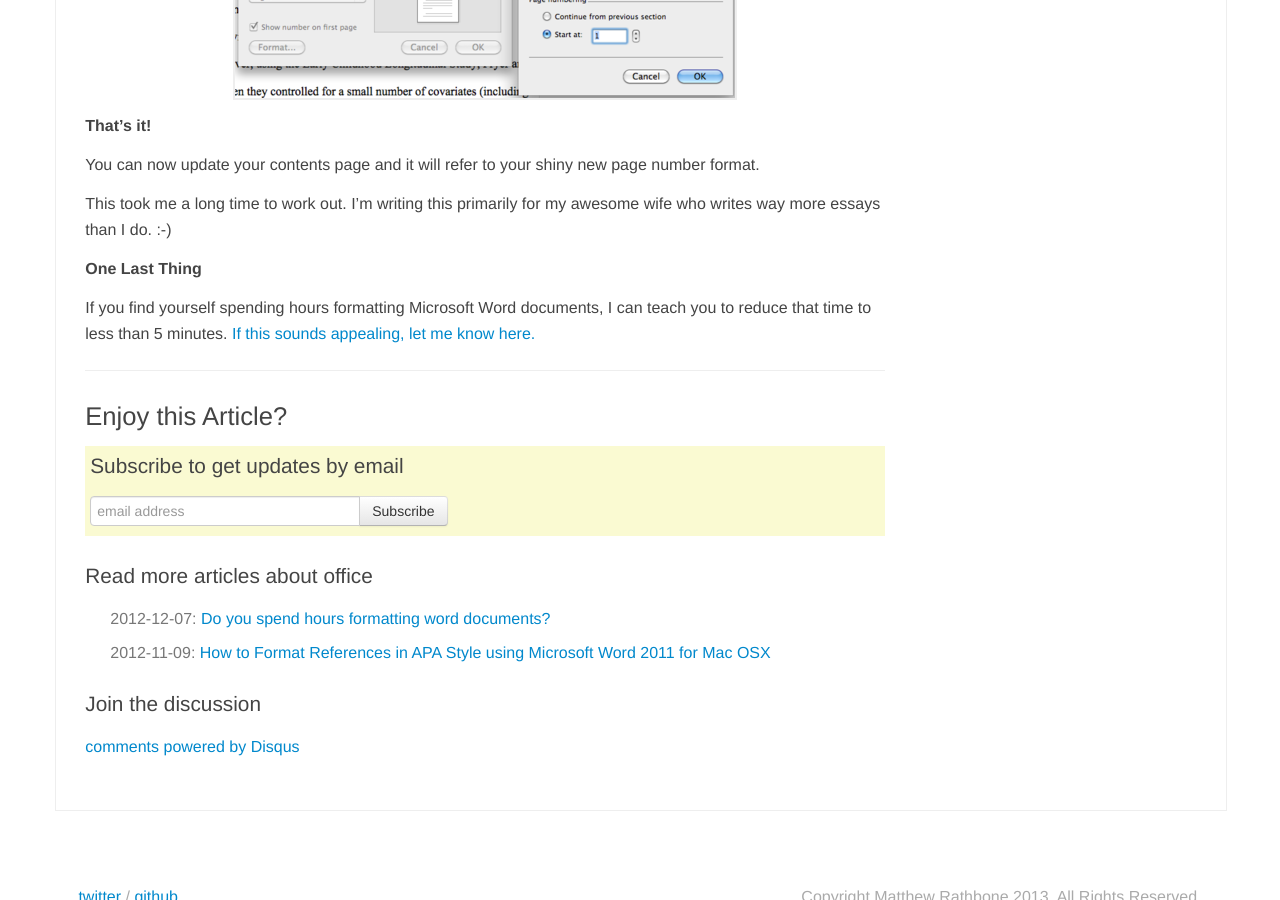
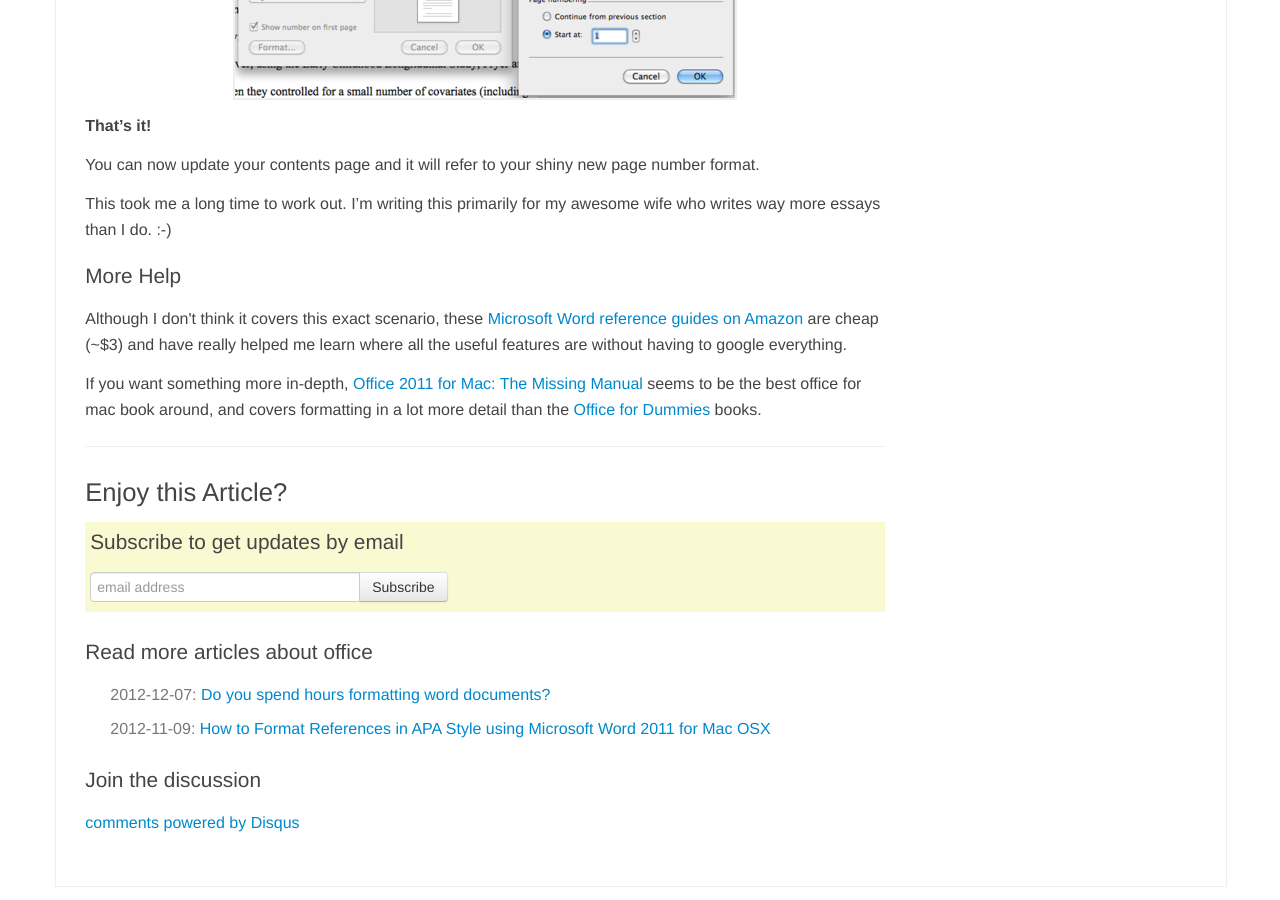
Before and after one commit to rathboma/rathboma.github.com, a Jekyll site: the page built from _posts/tumblr/2011-12-16-how-to-have-page-numbers-start-on-page-3-using-ms-word-2011-for-mac.html, in a window 1280 px wide and 900 px high, scrolled down 1324 px. Built offline with Jekyll 4.4.1, drawn with Linux system fonts in a browser that asks for light colours; comment, search, counter and statistics services are not loaded.

Commit message:
link to books

```diff
--- a/_posts/tumblr/2011-12-16-how-to-have-page-numbers-start-on-page-3-using-ms-word-2011-for-mac.html
+++ b/_posts/tumblr/2011-12-16-how-to-have-page-numbers-start-on-page-3-using-ms-word-2011-for-mac.html
@@ -25,5 +25,8 @@ tags:
 <p><strong>That&#8217;s it!</strong></p>
 <p>You can now update your contents page and it will refer to your shiny new page number format.</p>
 <p>This took me a long time to work out. I&#8217;m writing this primarily for my awesome wife who writes way more essays than I do. :-)</p>
-<p><strong>One Last Thing</strong></p>
-<p>If you find yourself spending hours formatting Microsoft Word documents, I can teach you to reduce that time to less than 5 minutes. <a href="https://docs.google.com/spreadsheet/viewform?formkey=dDdOa3NLemhYaTQ2YWc3a1l0NFlaSGc6MQ" target="_blank">If this sounds appealing, let me know here.</a></p>
+<h2>More Help</h2>
+<p>Although I don't think it covers this exact scenario, these <a href="http://www.amazon.com/dp/1936220482?tag=matratsblo-20">Microsoft Word reference guides on Amazon</a> are cheap (~$3) and have really helped me learn where all the useful features are without having to google everything.
+</p>
+
+<p>If you want something more in-depth, <a href="http://www.amazon.com/dp/1449393357?tag=matratsblo-20">Office 2011 for Mac: The Missing Manual</a> seems to be the best office for mac book around, and covers formatting in a lot more detail than the <a href="http://www.amazon.com/dp/0470903716?tag=matratsblo-20">Office for Dummies</a> books.</p>
```
Also changed, not shown: other parts of _posts/tumblr/2011-12-16-how-to-have-page-numbers-start-on-page-3-using-ms-word-2011-for-mac.html (+1 -1 lines).
